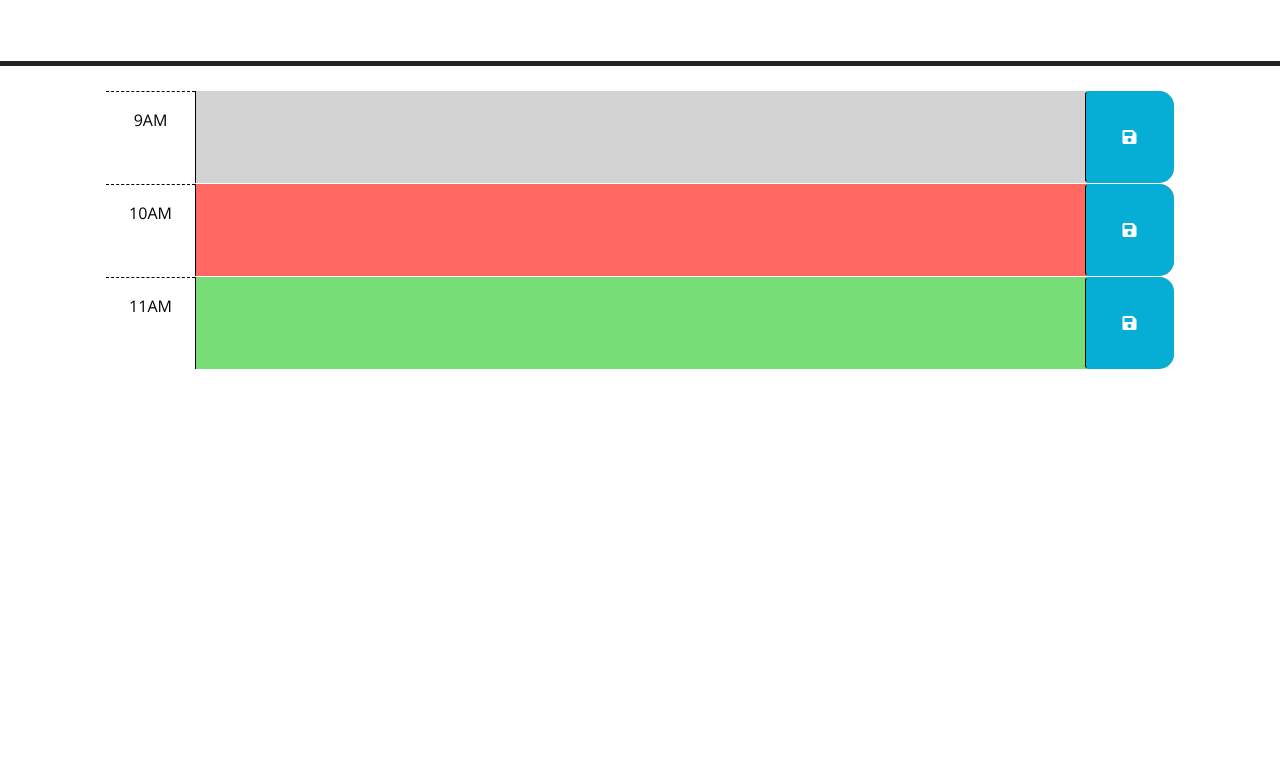
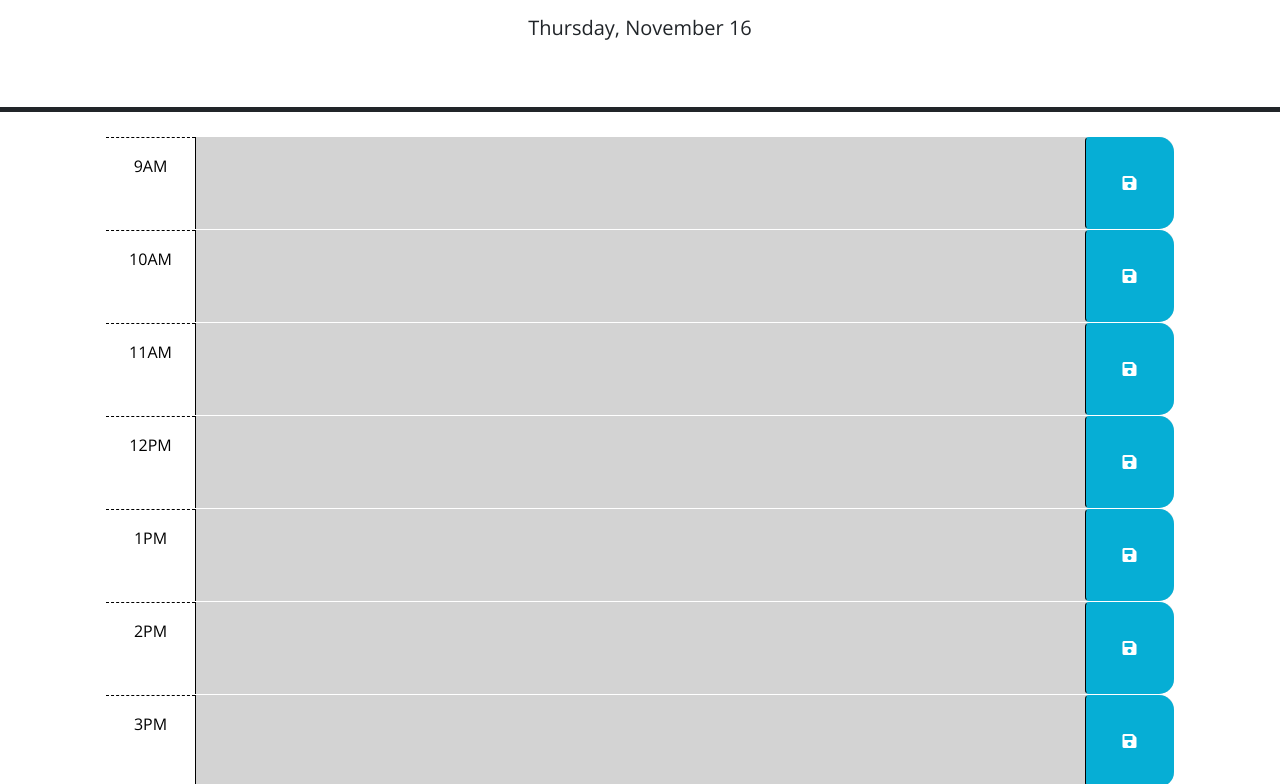
Before and after one commit to hansl40721/work-day-scheduler, a plain HTML site: page index.html in a window 1280 px wide. Shown: the part 166-950 px from the top of the page. Before the commit the page ends 800 px from the top, so only its background shows below. Drawn offline with nearby package versions, Linux system fonts and the light colour scheme.

Commit message:
Added program code

```diff
--- a/index.html
+++ b/index.html
@@ -29,18 +29,8 @@
       <p id="currentDay" class="lead"></p>
     </header>
     <div class="container-lg px-5">
-      <!-- Use class for "past", "present", and "future" to apply styles to the
-        time-block divs accordingly. The javascript will need to do this by
-        adding/removing these classes on each div by comparing the hour in the
-        id to the current hour. The html provided below is meant to be an example
-        demonstrating how the css provided can be leveraged to create the
-        desired layout and colors. The html below should be removed or updated
-        in the finished product. Remember to delete this comment once the
-        code is implemented.
-        -->
 
-      <!-- Example of a past time block. The "past" class adds a gray background color. -->
-      <div id="hour-9" class="row time-block past">
+      <div id="9" class="row time-block">
         <div class="col-2 col-md-1 hour text-center py-3">9AM</div>
         <textarea class="col-8 col-md-10 description" rows="3"> </textarea>
         <button class="btn saveBtn col-2 col-md-1" aria-label="save">
@@ -48,8 +38,7 @@
         </button>
       </div>
 
-      <!-- Example of a a present time block. The "present" class adds a red background color. -->
-      <div id="hour-10" class="row time-block present">
+      <div id="10" class="row time-block">
         <div class="col-2 col-md-1 hour text-center py-3">10AM</div>
         <textarea class="col-8 col-md-10 description" rows="3"> </textarea>
         <button class="btn saveBtn col-2 col-md-1" aria-label="save">
@@ -57,9 +46,56 @@
         </button>
       </div>
 
-      <!-- Example of a future time block. The "future" class adds a green background color. -->
-      <div id="hour-11" class="row time-block future">
+      <div id="11" class="row time-block">
         <div class="col-2 col-md-1 hour text-center py-3">11AM</div>
+        <textarea class="col-8 col-md-10 description" rows="3"> </textarea>
+        <button class="btn saveBtn col-2 col-md-1" aria-label="save">
+          <i class="fas fa-save" aria-hidden="true"></i>
+        </button>
+      </div>
+
+      <div id="12" class="row time-block">
+        <div class="col-2 col-md-1 hour text-center py-3">12PM</div>
+        <textarea class="col-8 col-md-10 description" rows="3"> </textarea>
+        <button class="btn saveBtn col-2 col-md-1" aria-label="save">
+          <i class="fas fa-save" aria-hidden="true"></i>
+        </button>
+      </div>
+
+      <div id="13" class="row time-block">
+        <div class="col-2 col-md-1 hour text-center py-3">1PM</div>
+        <textarea class="col-8 col-md-10 description" rows="3"> </textarea>
+        <button class="btn saveBtn col-2 col-md-1" aria-label="save">
+          <i class="fas fa-save" aria-hidden="true"></i>
+        </button>
+      </div>
+
+      <div id="14" class="row time-block">
+        <div class="col-2 col-md-1 hour text-center py-3">2PM</div>
+        <textarea class="col-8 col-md-10 description" rows="3"> </textarea>
+        <button class="btn saveBtn col-2 col-md-1" aria-label="save">
+          <i class="fas fa-save" aria-hidden="true"></i>
+        </button>
+      </div>
+
+      <div id="15" class="row time-block">
+        <div class="col-2 col-md-1 hour text-center py-3">3PM</div>
+        <textarea class="col-8 col-md-10 description" rows="3"> </textarea>
+        <button class="btn saveBtn col-2 col-md-1" aria-label="save">
+          <i class="fas fa-save" aria-hidden="true"></i>
+        </button>
+      </div>
+
+      <div id="16" class="row time-block">
+        <div class="col-2 col-md-1 hour text-center py-3">4PM</div>
+        <textarea class="col-8 col-md-10 description" rows="3"> </textarea>
+        <button class="btn saveBtn col-2 col-md-1" aria-label="save">
+          <i class="fas fa-save" aria-hidden="true"></i>
+        </button>
+      </div>
+
+      <div id="17" class="row time-block">
+        <div class="col-2 col-md-1 hour text-center py-3">5PM</div>
         <textarea class="col-8 col-md-10 description" rows="3"> </textarea>
         <button class="btn saveBtn col-2 col-md-1" aria-label="save">
           <i class="fas fa-save" aria-hidden="true"></i>
--- a/script.js
+++ b/script.js
@@ -1,23 +1,53 @@
 // Wrap all code that interacts with the DOM in a call to jQuery to ensure that
 // the code isn't run until the browser has finished rendering all the elements
 // in the html.
+var saveButton = $(".saveBtn");
+var currentDay = $("#currentDay");
+var timeBlocks = $(".time-block");
+
 $(function () {
+
+  var currentHour = dayjs().hour();
+
   // TODO: Add a listener for click events on the save button. This code should
   // use the id in the containing time-block as a key to save the user input in
   // local storage. HINT: What does `this` reference in the click listener
   // function? How can DOM traversal be used to get the "hour-x" id of the
   // time-block containing the button that was clicked? How might the id be
   // useful when saving the description in local storage?
+  saveButton.on("click", function (event) {
+    var eventId = $(this).parent("div").attr("id");
+    var timeBlockText = $(this).parent("div").children("textarea").val();
+
+    localStorage.setItem(eventId, timeBlockText);
+  })
   //
   // TODO: Add code to apply the past, present, or future class to each time
   // block by comparing the id to the current hour. HINTS: How can the id
   // attribute of each time-block be used to conditionally add or remove the
   // past, present, and future classes? How can Day.js be used to get the
   // current hour in 24-hour time?
+  $.each(timeBlocks, function (index) {
+    if (timeBlocks[index].id > currentHour) {
+      timeBlocks.eq(index).addClass("future");
+    } else if(timeBlocks[index].id < currentHour) {
+      timeBlocks.eq(index).addClass("past");
+    } else {
+      timeBlocks.eq(index).addClass("present");
+    }
+  })
+
   //
   // TODO: Add code to get any user input that was saved in localStorage and set
   // the values of the corresponding textarea elements. HINT: How can the id
   // attribute of each time-block be used to do this?
+  $.each(timeBlocks, function(index) {
+    var keyToFind = index + 9;
+    var valToFind = localStorage.getItem(keyToFind);
+    console.log(valToFind);
+    $(this).children('textarea').val(valToFind);
+  })
   //
   // TODO: Add code to display the current date in the header of the page.
+  currentDay.text(dayjs().format("dddd, MMMM DD"));
 });
```
